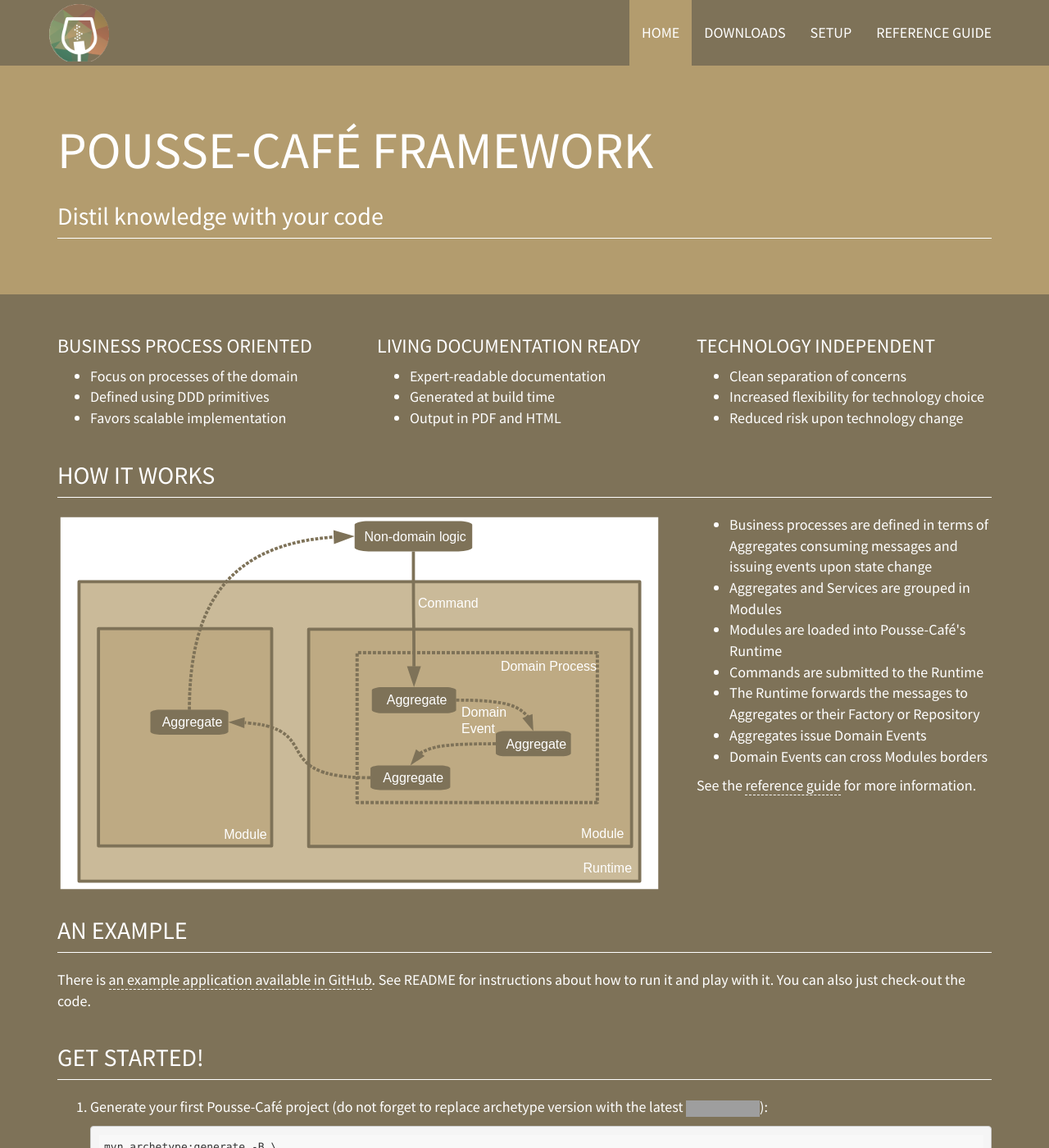
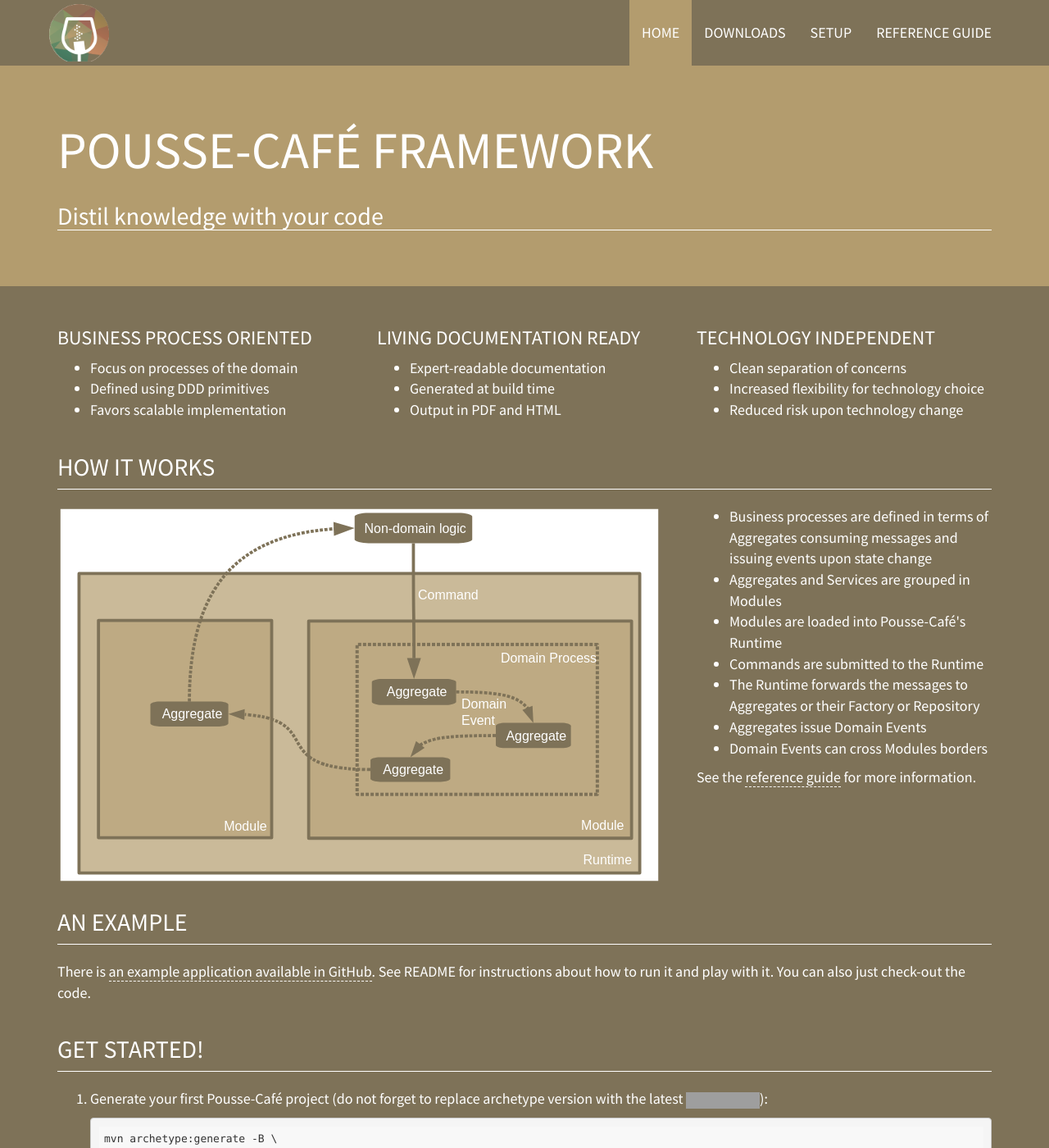
Before and after one commit to pousse-cafe/pousse-cafe.github.io, a Jekyll site: the page built from index.html, in a window 1280 px wide and 1400 px high. Shown: the whole window at 82% size. Built offline with Jekyll 4.4.1, drawn with Linux system fonts in a browser that asks for light colours; grey boxes are pictures that could not be loaded.

Commit message:
Fix h2 styling in jumbotron.

```diff
--- a/_sass/_home.scss
+++ b/_sass/_home.scss
@@ -11,6 +11,8 @@
 
     h2 {
       text-transform: none;
+      text-decoration: none;
+      padding: 0;
     }
   }
 
```
